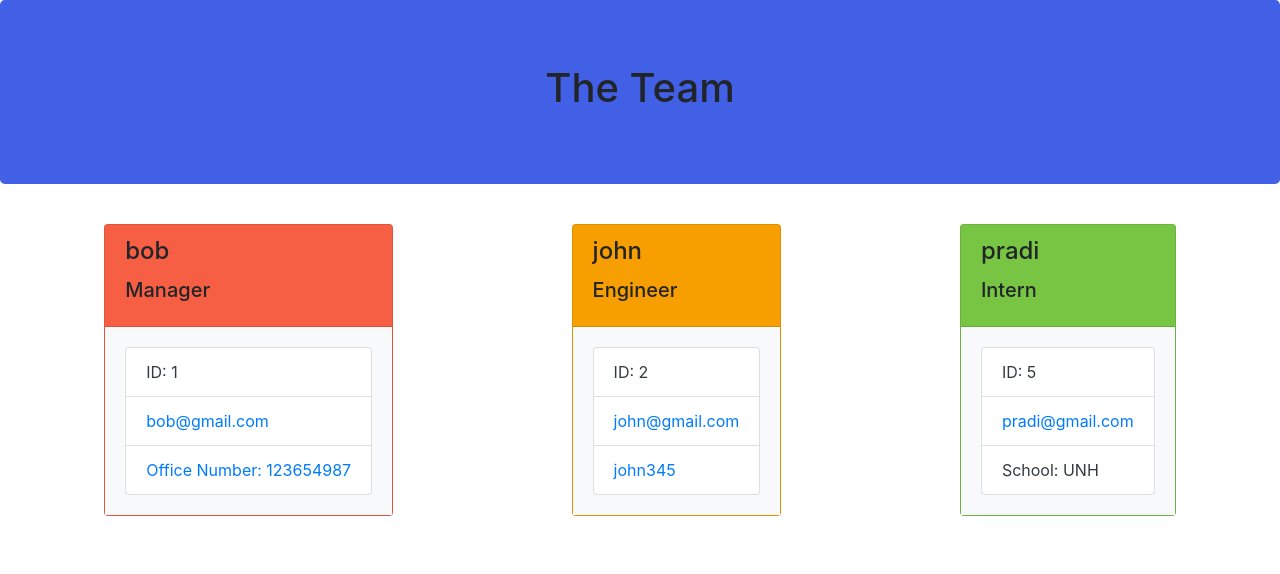
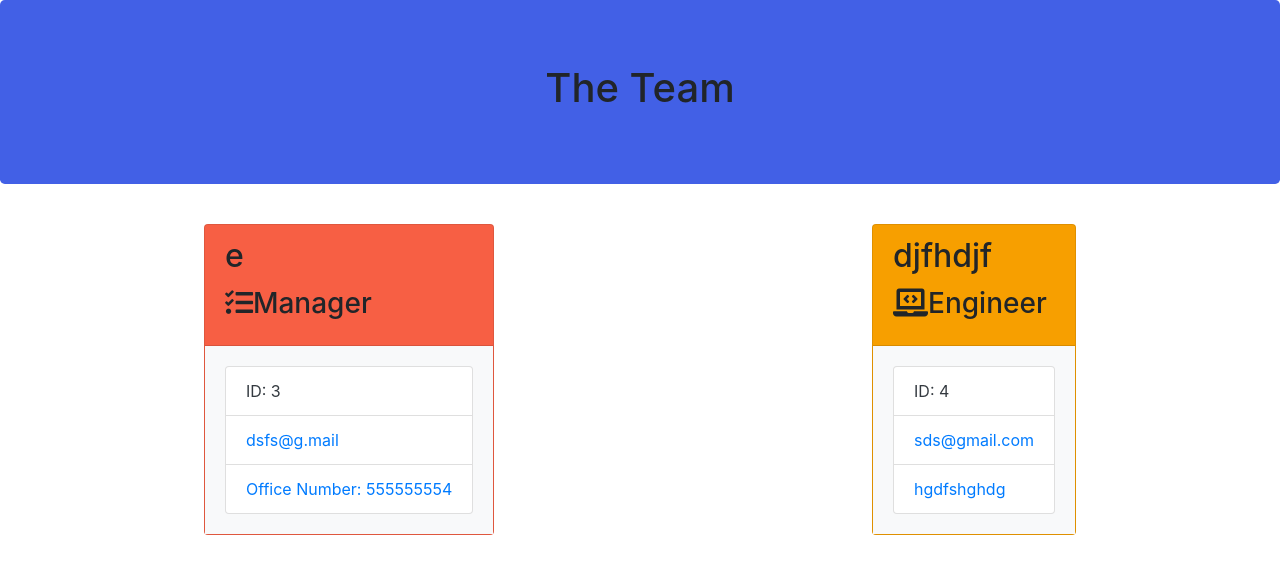
Before and after one commit to PROGRAMER122223/Profile-repo-4Team, a website: page dist/index.html in a window 1280 px wide. Drawn offline with nearby package versions, Linux system fonts and the light colour scheme.

Commit message:
updated font-awesome package

```diff
--- a/dist/index.html
+++ b/dist/index.html
@@ -7,6 +7,7 @@
     <meta http-equiv="X-UA-Compatible" content="ie=edge" />
     <title>Team Profile Generator</title>
     <link rel="stylesheet" href="https://stackpath.bootstrapcdn.com/bootstrap/4.1.3/css/bootstrap.min.css" integrity="sha384-MCw98/SFnGE8fJT3GXwEOngsV7Zt27NXFoaoApmYm81iuXoPkFOJwJ8ERdknLPMO" crossorigin="anonymous">
+    <link rel="stylesheet" href="https://cdnjs.cloudflare.com/ajax/libs/font-awesome/5.15.3/css/all.min.css">
     <link rel="stylesheet" href="./style.css"
     script src="https://kit.fontawesome.com/c502137733.js"></script>
 </head>
@@ -25,41 +26,28 @@
 
         <div class="card managerCard">
             <div class="card-header">
-                <h4 class="card-title">bob</h2>
-                <h5 class="card-title">Manager</h3>
+                <h2 class="card-title">e</h2>
+                <h3 class="card-title"><i class="fas fa-tasks"></i>Manager</h3>
             </div>
             <div class="card-body bg-light">
                 <ul class="list-group text-dark">
-                    <li class="list-group-item" id="id">ID: 1</li>
-                    <li class="list-group-item" id="email"><a href="mailto:bob@gmail.com">bob@gmail.com</a></li>
-                    <li class="list-group-item" id="officeNumber"><a href="tel:123654987">Office Number: 123654987</a></li>
+                    <li class="list-group-item" id="id">ID: 3</li>
+                    <li class="list-group-item" id="email"><a href="mailto:dsfs@g.mail">dsfs@g.mail</a></li>
+                    <li class="list-group-item" id="officeNumber"><a href="tel:555555554">Office Number: 555555554</a></li>
                 </ul>
             </div>
         </div>
 
         <div class="card engineerCard">
             <div class="card-header">
-                <h4 class="card-title">john</h2>
-                <h5 class="card-title">Engineer</h3>
+                <h2 class="card-title">djfhdjf</h2>
+                <h3 class="card-title"><i class="fas fa-laptop-code"></i>Engineer</h3>
             </div>
             <div class="card-body bg-light">
                 <ul class="list-group text-dark">
-                    <li class="list-group-item" id="id">ID: 2</li>
-                    <li class="list-group-item" id="email"><a href="mailto:john@gmail.com">john@gmail.com</a></li>
-                    <li class="list-group-item" id="github"><a href="https://github.com/john345" target="_blank">john345</a></li>
-                </ul>
-            </div>
-        </div>
-        <div class="card internCard">
-            <div class="card-header">
-                <h4 class="card-title">pradi</h2>
-                <h5 class="card-title">Intern</h3>
-            </div>
-            <div class="card-body bg-light">
-                <ul class="list-group text-dark">
-                    <li class="list-group-item" id="id">ID: 5</li>
-                    <li class="list-group-item" id="email"><a href="mailto:pradi@gmail.com">pradi@gmail.com</a></li>
-                    <li class="list-group-item" id="school">School: UNH</a></li>
+                    <li class="list-group-item" id="id">ID: 4</li>
+                    <li class="list-group-item" id="email"><a href="mailto:sds@gmail.com">sds@gmail.com</a></li>
+                    <li class="list-group-item" id="github"><a href="https://github.com/hgdfshghdg" target="_blank">hgdfshghdg</a></li>
                 </ul>
             </div>
         </div>
```
